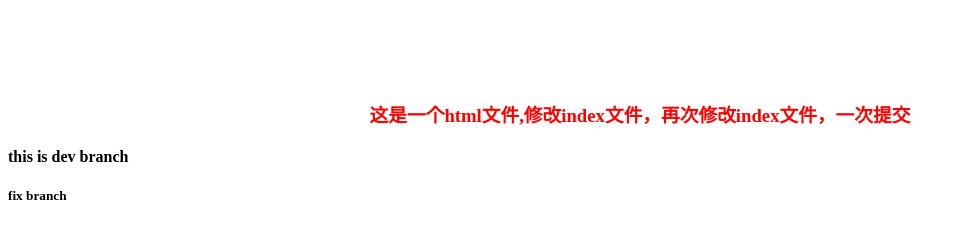
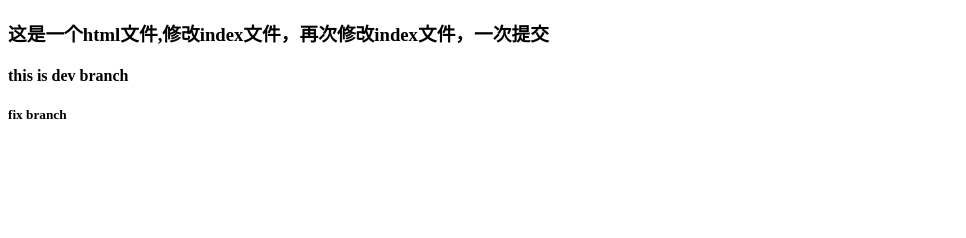
Before and after one commit to uuseebird/git-demo, a plain HTML site: page index.html in a window 1280 px wide. Shown: the whole page, without its empty margins (0-966 px from the left). Drawn offline with Linux system fonts and the light colour scheme.

Commit message:
delete tag link

```diff
--- a/index.html
+++ b/index.html
@@ -2,7 +2,7 @@
 <head>
 	<meta charset="utf-8">
 	<title>Git基础教程</title>
-	<link rel="stylesheet" type="text/css" href="style.css" />
+
 </head>
 
 <body>
```
